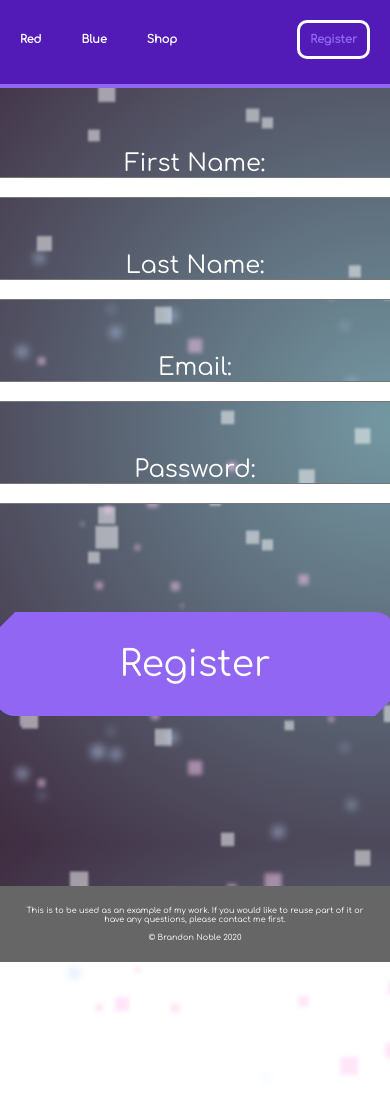
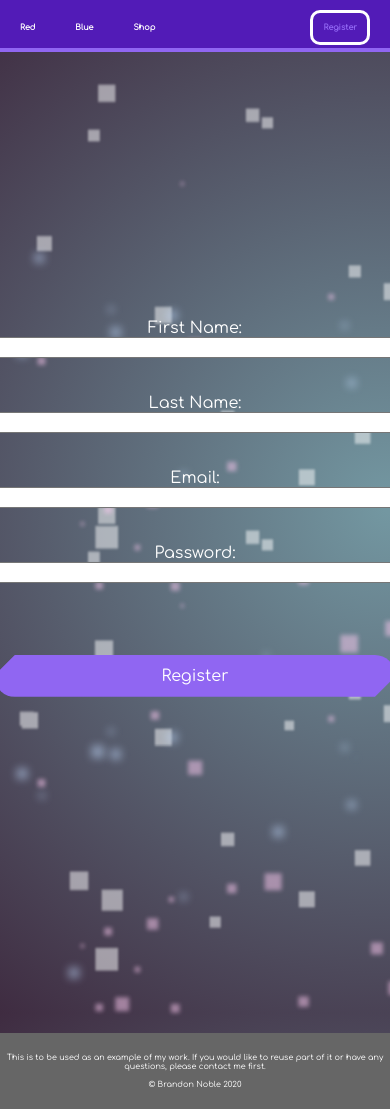
Before and after one commit to brlnoble/Template-Examples, a plain HTML site: page register.html in a window 390 px wide. Before the commit the page ends 962 px from the top, so only its background shows below. Drawn offline with Linux system fonts and the light colour scheme.

Commit message:
Update registerStyle.css
Small screen support.

```diff
--- a/CSS/registerStyle.css
+++ b/CSS/registerStyle.css
@@ -5,15 +5,17 @@ html { /*hide scroll wheel*/
 ::-webkit-scrollbar {
   width: 0px;  /* Remove scrollbar space */
   background: transparent;  /* Optional: just make scrollbar invisible */
+  display: none;
 }
 
 /* ------------------Basic formatting------------------- */
 
 body {
   margin: 0 auto;
+  padding: 0;
   font-family: Arial;
   background: radial-gradient(circle at 100%,#7397a1 1%,#3f2c41 100%);
-  height: 100vh;
+  height: 120vh;
   font-family: 'Comfortaa', sans-serif;
   color: white;
 }
@@ -23,18 +25,19 @@ body {
 .nav {
   position: fixed; /*navigation always at top of screen*/
   top: 0;
+  padding-top: 0;
   width: 100%;
   background: rgb(82, 27, 183);
   z-index: 100; /*keep it on top of everything else*/
-  height: 10vh; /*scale with window size*/
+  height: 8vh; /*scale with window size*/
   border-bottom-style: solid;
   border-bottom-width: 4px;
   border-color: rgb(144, 102, 242);
 }
 
-@media only screen and (max-height: 600px) { /*keep nav bar from shrinking too much*/
+@media only screen and (max-height: 600px) {
   .nav {
-      height: 60px;
+      height: 48px;
   }
 }
 
@@ -45,24 +48,18 @@ body {
   align-items: center;
   list-style: none;
   margin: 0;
+  padding-top: 0;
   font-size: 1em;
   font-weight: bold;
 }
 
-@media only screen and (max-width: 600px) { /*resize text in nav bar if screen is too small*/
-  .nav-items {
-      font-size: 0.7em;
-      padding: 0;
-  }
-}
-
 .push {
   margin-left: auto;
-  padding-left: 100px;
 }
 
 li {
   padding: 20px;
+  padding-top: 10px;
   transition: all 0.3s ease;
 }
 
@@ -77,6 +74,7 @@ a {
 
 .signIn {
   padding: 10px;
+  margin: 0;
   border-style: solid;
   border-color: #FFF;
   border-radius: 10px;
@@ -92,7 +90,7 @@ a {
   left: 50%;
   border-color: transparent;
   background-color: rgb(144, 102, 242);
-  padding: 30px;
+  padding: 10px;
   cursor:pointer;
   color:#FFF;
   font-size:1.5em;
@@ -117,6 +115,7 @@ a {
 
 .formBlock {
   position: relative;
+  top: 20vh;
   z-index: 50;
   border-color: transparent;
   background-color: transparent;
@@ -126,14 +125,6 @@ a {
   text-align: center;
   border-radius: 20px;
   transition: all 1s ease;
-  --notchSize: 30px;
-}
-
-@media only screen and (max-width: 600px) { /*resize text in nav bar if screen is too small*/
-  .formBlock {
-      background-color: transparent;
-      --notchSize: 0;
-  }
 }
 
 .submitButton:hover {
@@ -149,16 +140,36 @@ a {
   padding-bottom: 150px;
 }
 
+@media only screen and (max-width: 600px) {
+  .nav-items {
+    font-size: 50%;
+    padding: 0;
+}
+.nav {
+    height: 48px;
+}
+  .formBlock {
+      font-size: 1em;
+  }
+  .submitButton {
+    font-size: 1em;
+  }
+}
+
 /* -----------------------Footer-------------------------- */
 
 footer {
   text-align: center;
-  position: relative;
-  bottom: 0;
+  position: absolute;
+  top: 120%;
+  width: 100%;
   margin-top: 20px;
   margin-bottom: 10px;
   font-size: 50%;
   background: #666;
-  padding: 20px;
+  padding: 0;
+  padding-top: 20px;
+  padding-bottom: 20px;
+  text-align: center;
   z-index: 100;
 }
```
